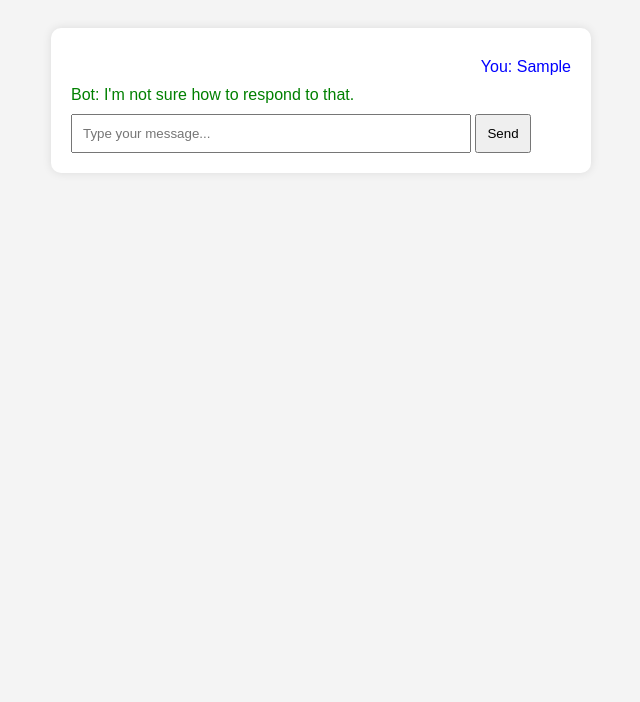
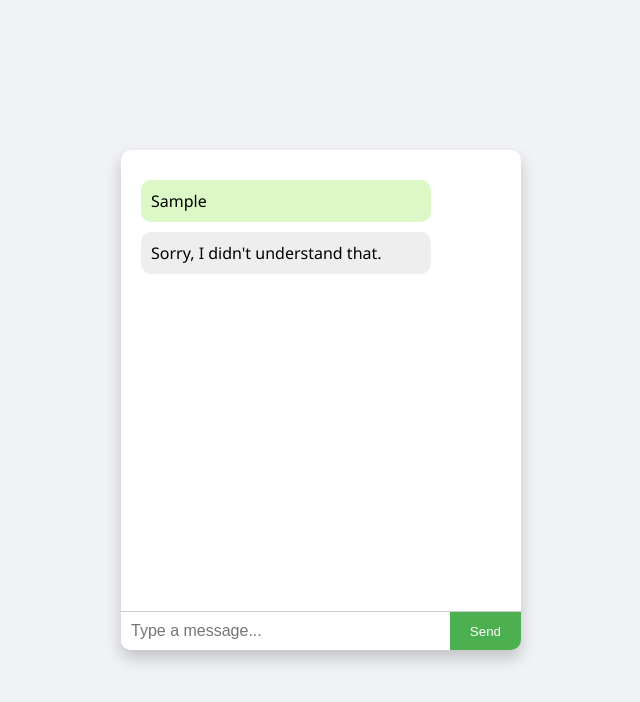
Before and after one commit to Priyanshusingh8240/Website, a plain HTML site: page Index.html in a window 1280 px wide. Both pictures are taken after typing "Sample" into the empty fields and a click on the button "Send". Shown: the whole page, without its empty margins (319-959 px from the left). Drawn offline with Linux system fonts and the light colour scheme.

Commit message:
Update Index.html

```diff
--- a/Index.html
+++ b/Index.html
@@ -1,23 +1,88 @@
-<html>
+<!DOCTYPE html>
+<html lang="en">
 <head>
-  <meta charset="UTF-8" />
-  <meta name="viewport" content="width=device-width, initial-scale=1.0"/>
+  <meta charset="UTF-8">
   <title>Simple Chatbot</title>
   <style>
-    body { font-family: Arial; background: #f4f4f4; padding: 20px; }
-    #chatbox { width: 100%; max-width: 500px; margin: auto; background: white; padding: 20px; border-radius: 10px; box-shadow: 0 0 10px rgba(0,0,0,0.1); }
-    .message { margin: 10px 0; }
-    .user { text-align: right; color: blue; }
-    .bot { text-align: left; color: green; }
-    input[type="text"] { width: 80%; padding: 10px; }
-    button { padding: 10px; }
+    body {
+      font-family: 'Segoe UI', sans-serif;
+      background: #f0f2f5;
+      display: flex;
+      justify-content: center;
+      align-items: center;
+      height: 100vh;
+      margin: 0;
+    }
+
+    .chat-container {
+      background: white;
+      width: 400px;
+      height: 500px;
+      border-radius: 10px;
+      box-shadow: 0 8px 16px rgba(0,0,0,0.2);
+      display: flex;
+      flex-direction: column;
+      overflow: hidden;
+    }
+
+    .chat-box {
+      flex: 1;
+      padding: 20px;
+      overflow-y: auto;
+    }
+
+    .message {
+      margin: 10px 0;
+      padding: 10px;
+      border-radius: 10px;
+      max-width: 75%;
+    }
+
+    .user {
+      background: #dcf8c6;
+      align-self: flex-end;
+    }
+
+    .bot {
+      background: #eee;
+      align-self: flex-start;
+    }
+
+    .input-box {
+      display: flex;
+      border-top: 1px solid #ccc;
+    }
+
+    input {
+      flex: 1;
+      padding: 10px;
+      border: none;
+      font-size: 1em;
+    }
+
+    button {
+      padding: 10px 20px;
+      border: none;
+      background: #4CAF50;
+      color: white;
+      cursor: pointer;
+    }
+
+    button:hover {
+      background: #45a049;
+    }
   </style>
 </head>
 <body>
-  <div id="chatbox">
-    <div id="messages"></div>
-    <input type="text" id="userInput" placeholder="Type your message..." />
-    <button onclick="sendMessage()">Send</button>
+
+  <div class="chat-container">
+    <div class="chat-box" id="chatBox">
+      <!-- Messages will appear here -->
+    </div>
+    <div class="input-box">
+      <input type="text" id="userInput" placeholder="Type a message...">
+      <button onclick="sendMessage()">Send</button>
+    </div>
   </div>
 
   <script>
@@ -26,29 +91,36 @@
       const message = input.value.trim();
       if (message === "") return;
 
-      addMessage("You: " + message, "user");
-      respond(message);
+      addMessage("user", message);
       input.value = "";
+
+      setTimeout(() => {
+        const reply = getBotReply(message);
+        addMessage("bot", reply);
+      }, 500);
     }
 
-    function addMessage(text, className) {
+    function addMessage(sender, text) {
+      const chatBox = document.getElementById("chatBox");
       const msgDiv = document.createElement("div");
-      msgDiv.className = "message " + className;
+      msgDiv.className = `message ${sender}`;
       msgDiv.textContent = text;
-      document.getElementById("messages").appendChild(msgDiv);
+      chatBox.appendChild(msgDiv);
+      chatBox.scrollTop = chatBox.scrollHeight;
     }
 
-    function respond(userMessage) {
-      let botReply = "I'm not sure how to respond to that.";
+    function getBotReply(msg) {
+      const text = msg.toLowerCase();
 
-      const msg = userMessage.toLowerCase();
-      if (msg.includes("hello") || msg.includes("hi")) botReply = "Hello! How can I help you?";
-      else if (msg.includes("how are you")) botReply = "I'm just a bot, but I'm doing great!";
-      else if (msg.includes("bye")) botReply = "Goodbye! Have a nice day!";
-      else if (msg.includes("name")) botReply = "I'm your friendly chatbot.";
+      if (text.includes("hello") || text.includes("hi")) return "Hi there! How can I help you?";
+      if (text.includes("how are you")) return "I'm just code, but I'm feeling great!";
+      if (text.includes("name")) return "I'm a simple chatbot created by HTML, CSS & JS!";
+      if (text.includes("bye")) return "Goodbye! Have a nice day!";
+      if (text.includes("weather")) return "I'm not connected to real data yet, but it looks sunny ☀️!";
 
-      addMessage("Bot: " + botReply, "bot");
+      return "Sorry, I didn't understand that.";
     }
   </script>
+
 </body>
 </html>
```
